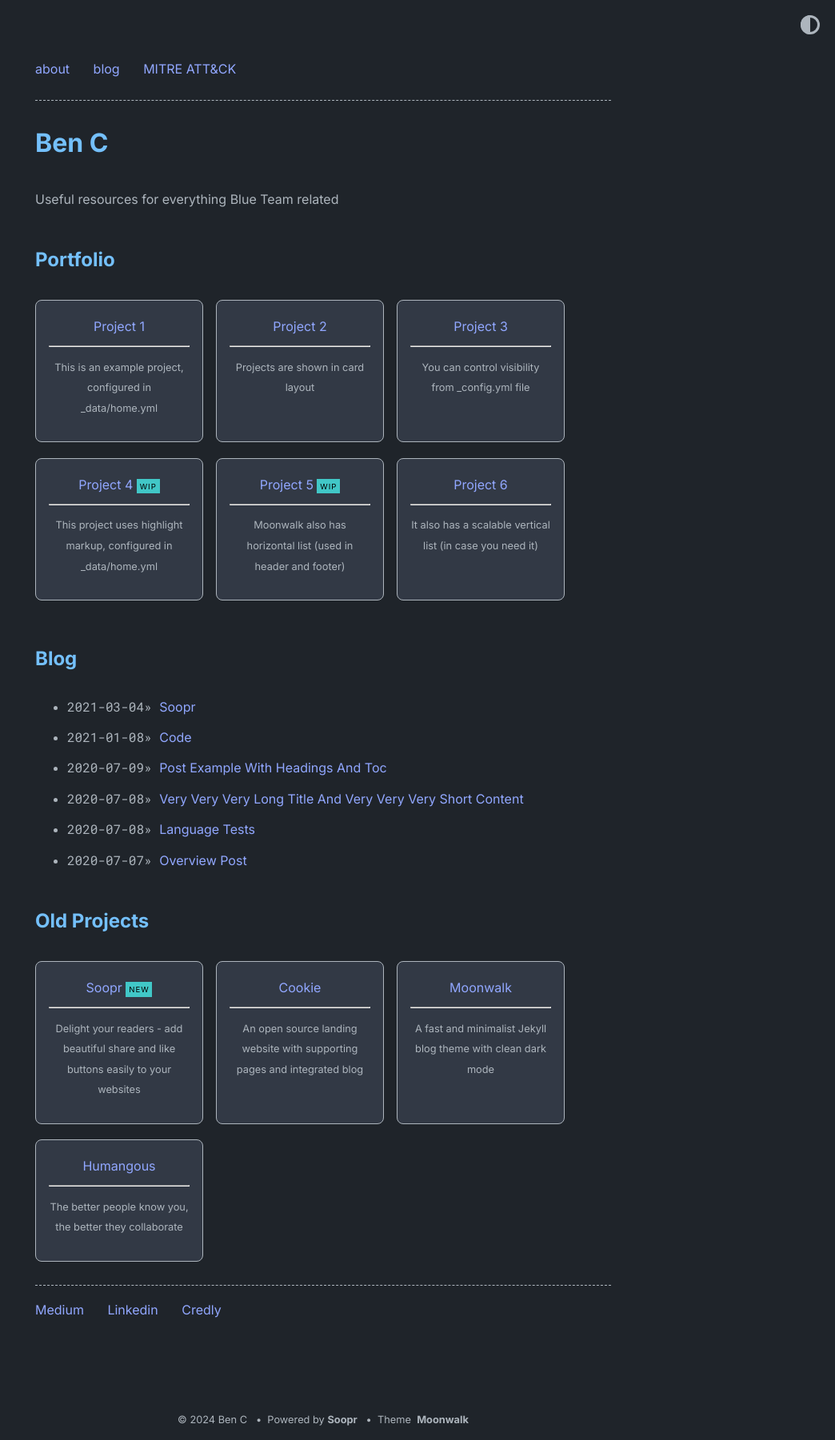
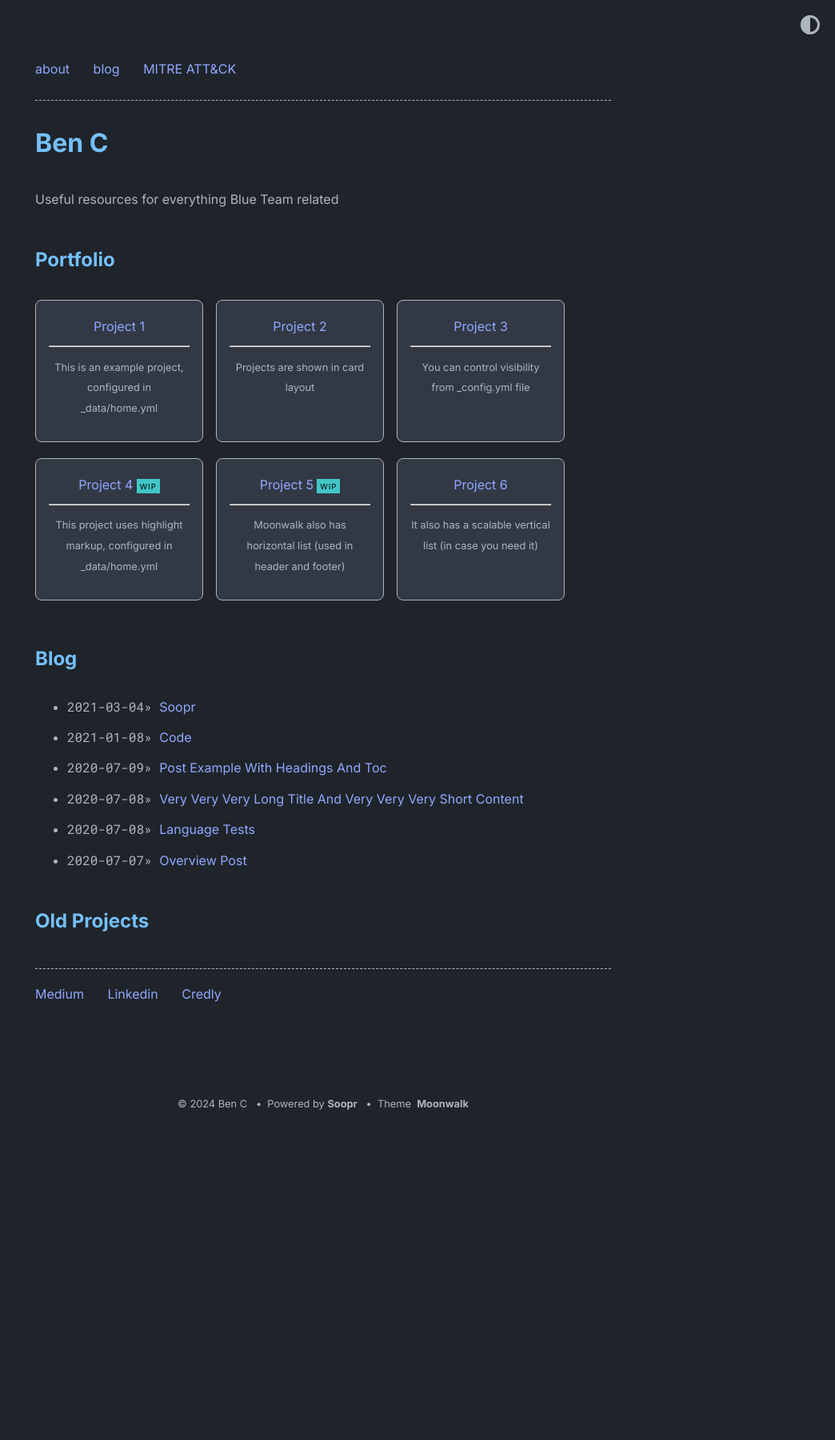
Before and after one commit to BenC-InfoSec/BenC-InfoSec.github.io, a Jekyll site: the page built from index.md, in a window 1280 px wide. Shown: the whole page at 80% size, without its empty margins (236-1280 px from the left). Built offline with Jekyll 4.4.1, drawn with Linux system fonts in a browser that asks for light colours; after the commit the page ends 1406 px from its top, so only the background shows below that.

Commit message:
Update home.yml

```diff
--- a/_data/home.yml
+++ b/_data/home.yml
@@ -35,23 +35,6 @@ project_entries:
     url: overview-post
     desc: It also has a scalable vertical list (in case you need it)
 
-old_project_entries:
-  - title: Soopr
-    url: https://www.soopr.co
-    desc: Delight your readers - add beautiful share and like buttons easily to your websites
-    highlight: NEW
-
-  - title: Cookie
-    url: https://github.com/abhinavs/cookie
-    desc: An open source landing website with supporting pages and integrated blog
-
-  - title: Moonwalk
-    url: https://github.com/abhinavs/moonwalk
-    desc: A fast and minimalist Jekyll blog theme with clean dark mode
-
-  - title: Humangous
-    url: https://www.humangous.co
-    desc: The better people know you, the better they collaborate
 
 footer_entries:
   - title: Medium
```
